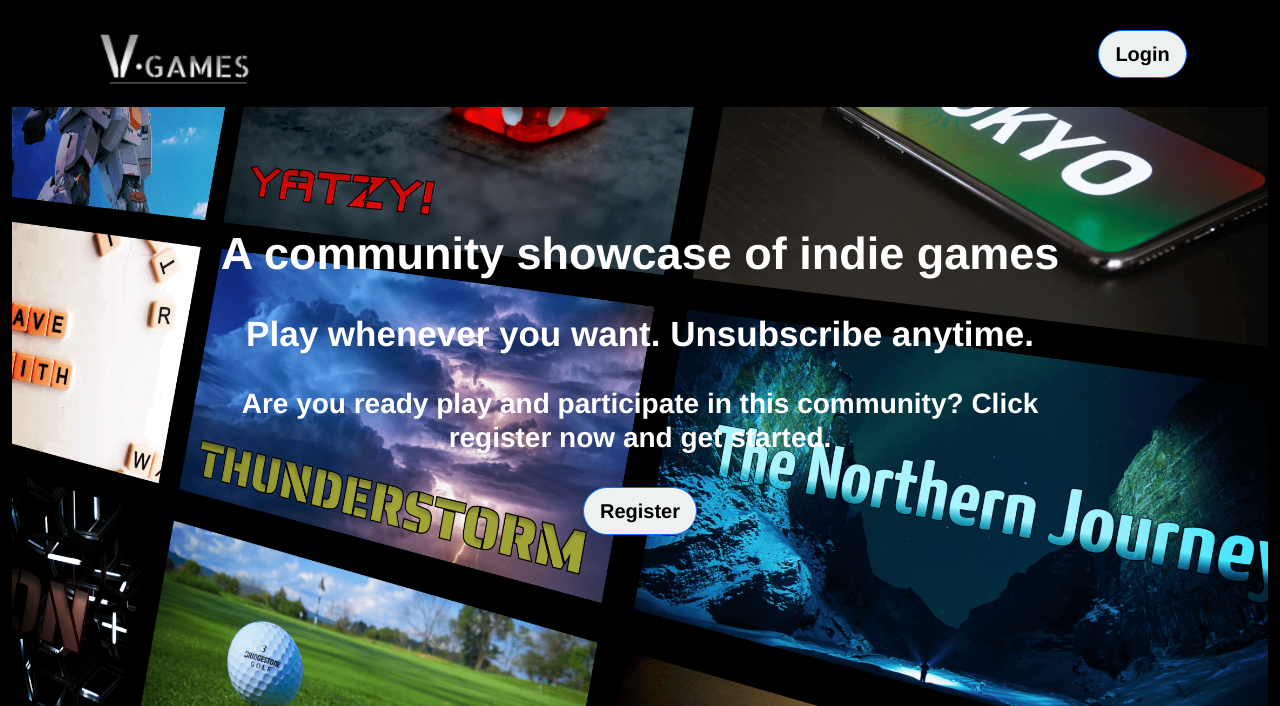
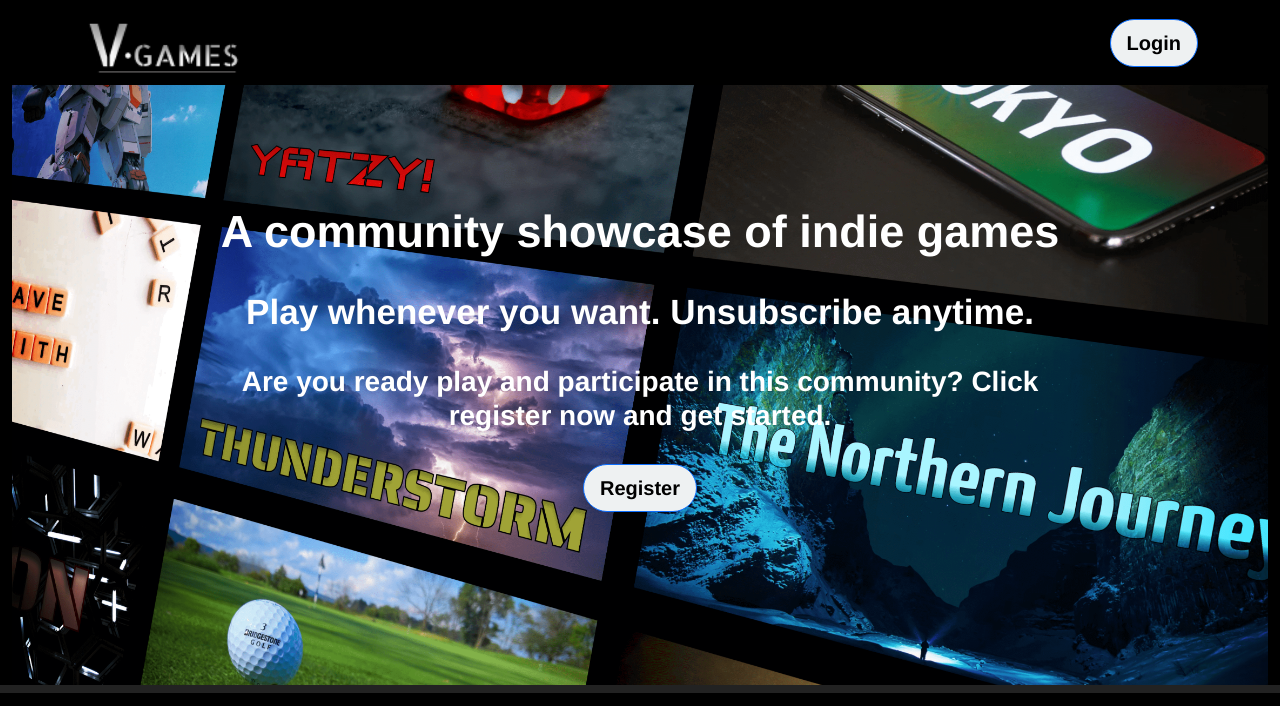
Before and after one commit to VTwin90/VGAME, a Flask app: page / in a window 1280 px wide. Shown: the top 706 px of the page. Run offline with Flask 2, Linux system fonts and the light colour scheme; some libraries are stand-ins or nearby versions.

Commit message:
update style.css media screens

```diff
--- a/static/css/style.css
+++ b/static/css/style.css
@@ -188,11 +188,16 @@ p.description_text {
 
 @media only screen and (min-width: 560px) {
     .hero-text {
-        padding: 180px;
+        padding: 100px;
     }
 
     p.description_text {
         padding: 0%;
+    }
+
+    .navbar{
+        margin: 0;
+        padding: 0;
     }
 }
 
```
